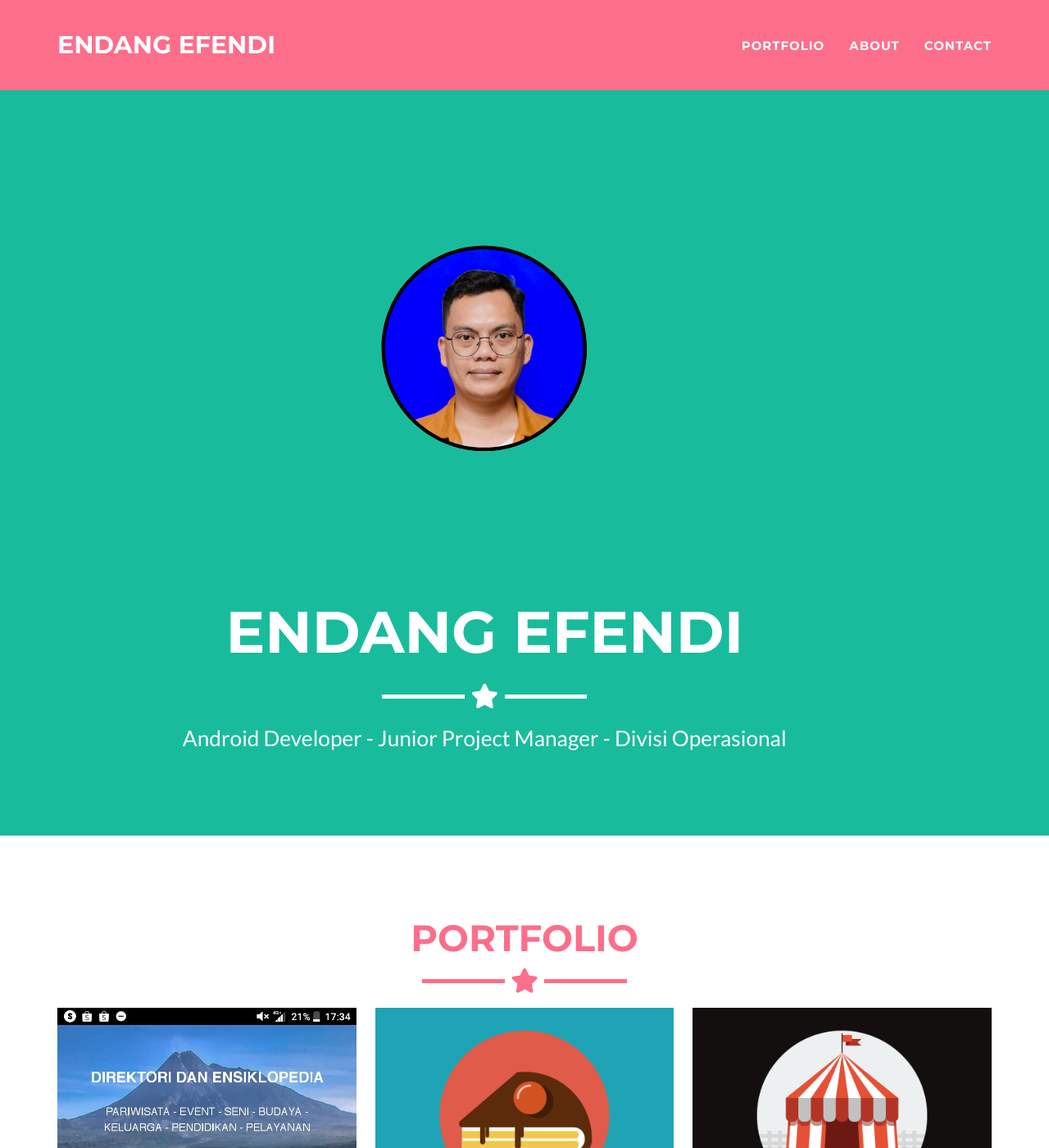
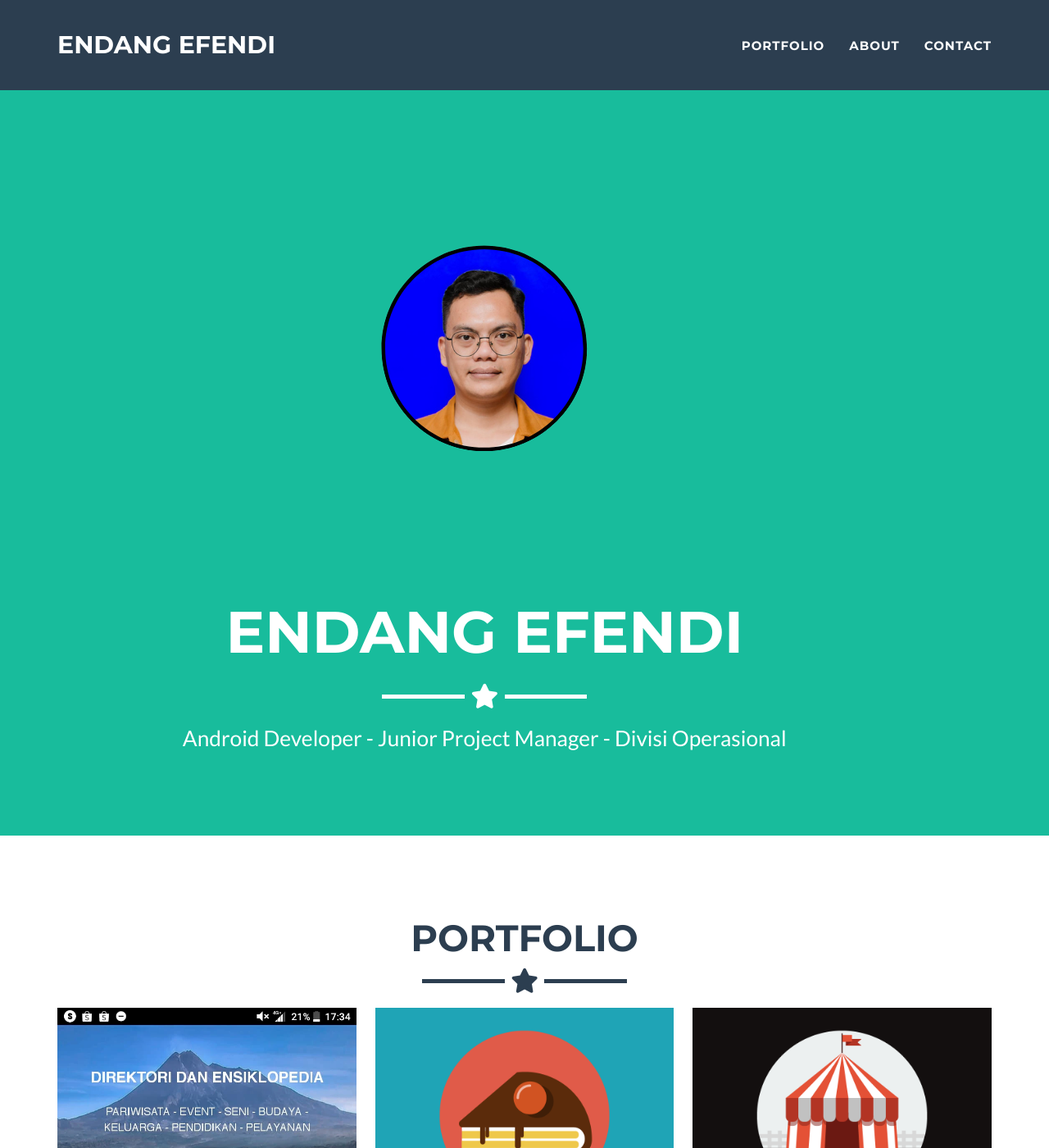
Before and after one commit to endangefendi/endangefendi.github.io, a Jekyll site: the page built from _posts/2014-07-18-project-1.markdown, in a window 1280 px wide and 1400 px high. Shown: the whole window at 82% size. Built offline with Jekyll 4.4.1, drawn with Linux system fonts in a browser that asks for light colours.

```diff
--- a/_config.yml
+++ b/_config.yml
@@ -27,7 +27,7 @@ disqus_shortname: myshortname
 color:
   primary: 18bc9c #80B3FF
   primary-rgb: "24,288,156" #"128,179,255"
-  secondary: FD6E8A #2c3e50
+  secondary: 2c3e50 #FD6E8A
   secondary-dark: 233140 #A2122F
 
 # Footer settings
```
